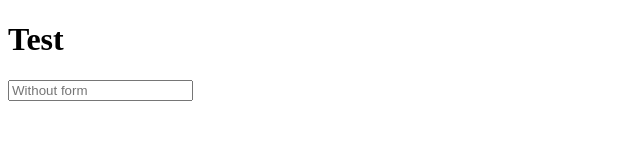
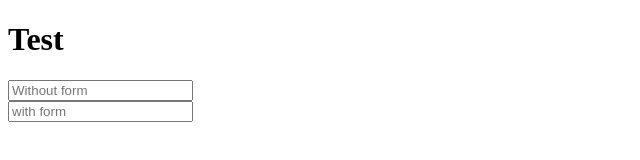
Before and after one commit to ptums/test-search-button, a plain HTML site: page index.html in a window 1280 px wide. Shown: the whole page, without its empty margins (0-640 px from the left). Drawn offline with Linux system fonts and the light colour scheme.

Commit message:
added a 2nd example

```diff
--- a/index.html
+++ b/index.html
@@ -3,5 +3,9 @@
     <body>
         <h1>Test</h1>
         <input type="search" placeholder="Without form" />
+
+        <form action=".">
+            <input type="search" placeholder="with form" />
+        </form>
     </body>
 </html>
```
